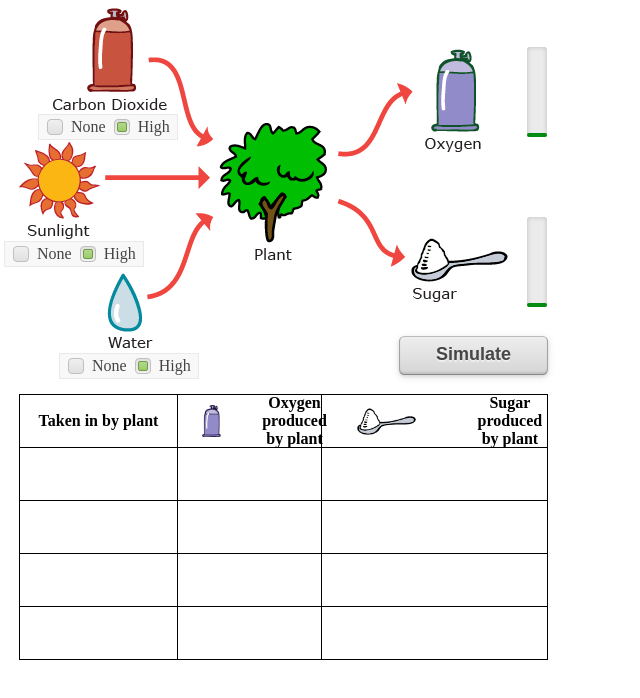
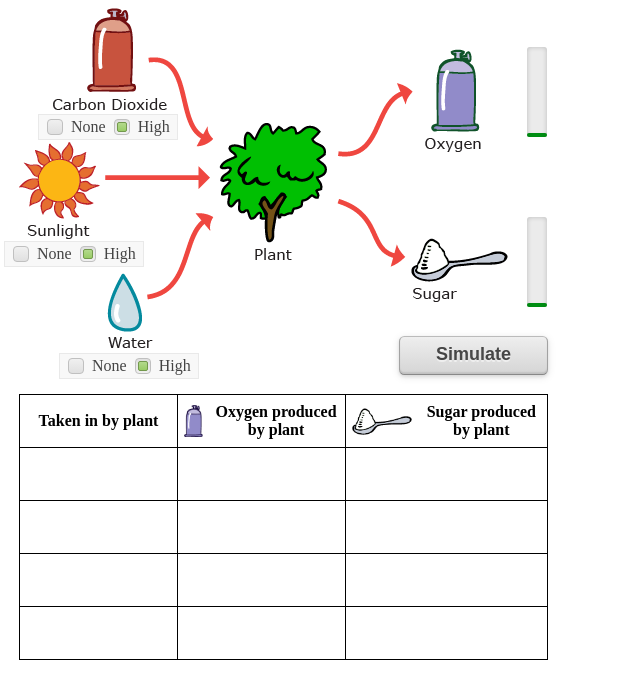
Before and after one commit to concord-consortium/ngssbio, a plain HTML site: page model-2/index.html in a window 1280 px wide. Shown: the whole page, without its empty margins (0-640 px from the left). Drawn offline with Linux system fonts and the light colour scheme.

Commit message:
Fix table headers

```diff
--- a/common/style.css
+++ b/common/style.css
@@ -194,7 +194,7 @@ td img {
   padding: 0.3em;
 }
 
-td>div>div {
+td:not(.table-header)>div>div {
   background-size: contain;
   background-repeat: no-repeat;
   width: 40px;
```
